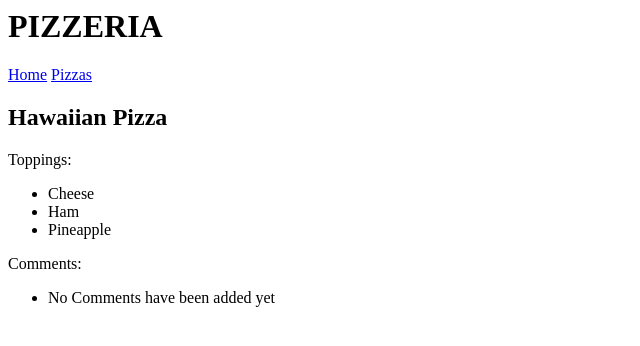
After one commit to bryanhand1/Pizzeria, a Django app: page /pizzas/1/ in a window 1280 px wide. The commit adds this page. Shown: the top 346 px of the page, without its empty margins (0-640 px from the left). Run offline with Django 3.2, Linux system fonts and the light colour scheme; data comes from the database, SQL or seed files in the repository; both versions use the stored data as it was after the commit; data that the repository does not hold is empty.

Commit message:
Add Comments to display on Pizza Site

```diff
--- a/pizzas/models.py
+++ b/pizzas/models.py
@@ -11,5 +11,14 @@ class Topping(models.Model):
     pizza = models.ForeignKey(Pizza, on_delete=models.CASCADE)
     name = models.CharField(max_length = 200)
 
+
     def __str__(self):
         return self.name
+
+class Comment(models.Model):
+    pizza = models.ForeignKey(Pizza, on_delete=models.CASCADE)
+    text = models.TextField()
+    date_added = models.DateTimeField(auto_now_add=True)
+
+    def __str__(self):
+        return self.text
--- a/pizzas/templates/pizzas/base.html
+++ b/pizzas/templates/pizzas/base.html
@@ -2,6 +2,7 @@
 
 <p>
     <a href="{% url 'pizzas:index' %}">Home</a>
+    <a href="{% url 'pizzas:pizzas' %}">Pizzas</a>
 </p>
 
 {% block content %}{% endblock content %}
--- /dev/null
+++ b/pizzas/templates/pizzas/pizza.html
@@ -0,0 +1,29 @@
+{% extends "pizzas/base.html" %}
+
+{% block content %}
+    <h2>{{ pizza }} Pizza </h2>
+
+    <p>Toppings: </p>
+
+    <ul>
+        {% for topping in toppings %}
+
+            <li>{{ topping.name }}</li>
+        {% empty %}
+            <li>We do not have any information for this pizza.</li>
+        {% endfor %}
+
+    </ul>
+
+    <p> Comments: </p>
+
+    <ul>
+        {% for comment in comments %}
+        <li>
+            <a href = "{% url 'pizzas:pizza' pizza.id %}"> {{Pizza}}</a>
+        </li>
+        {% empty %}
+        <li> No Comments have been added yet </li>
+        {% endfor %}
+    </ul>
+{% endblock content %}
--- a/pizzas/urls.py
+++ b/pizzas/urls.py
@@ -6,4 +6,7 @@ app_name = 'pizzas'
 
 urlpatterns = [
     path('', views.index, name = 'index'),
+    path('pizzas', views.pizzas, name='pizzas'),
+    path('pizzas/<int:pizza_id>/', views.pizza, name='pizza'),
+
 ]
--- a/pizzas/views.py
+++ b/pizzas/views.py
@@ -1,7 +1,26 @@
 from django.shortcuts import render
+from .models import Pizza, Topping
 
 # Create your views here.
 
 def index(request):
     '''The home page for pizzeria'''
     return render(request, 'pizzas/index.html')
+
+def pizzas(request):
+    pizzas = Pizza.objects.order_by('name')
+
+    context = {'pizzas':pizzas}
+
+    return render(request, 'pizzas/pizzas.html', context)
+
+
+def pizza(request, pizza_id):
+
+    pizza = Pizza.objects.get(id=pizza_id)
+
+    toppings = pizza.topping_set.order_by('name')
+    comments = pizza.comment_set.order_by('-date_added')
+    context = {'pizza':pizza, 'toppings':toppings, 'comments':comments}
+
+    return render(request, 'pizzas/pizza.html', context)
```
Also changed, not shown: pizzas/templates/pizzas/pizzas.html (added, +17 -0 lines), db.sqlite3, pizzas/migrations/0002_comment.py (added).
